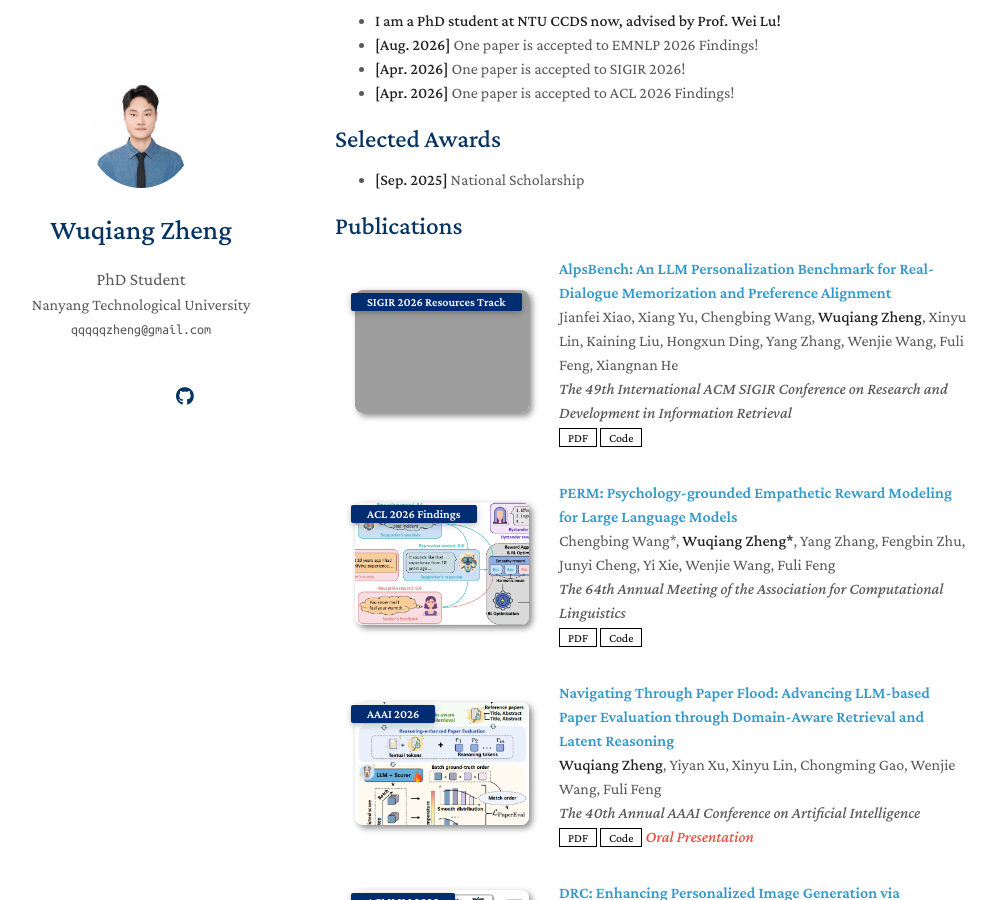
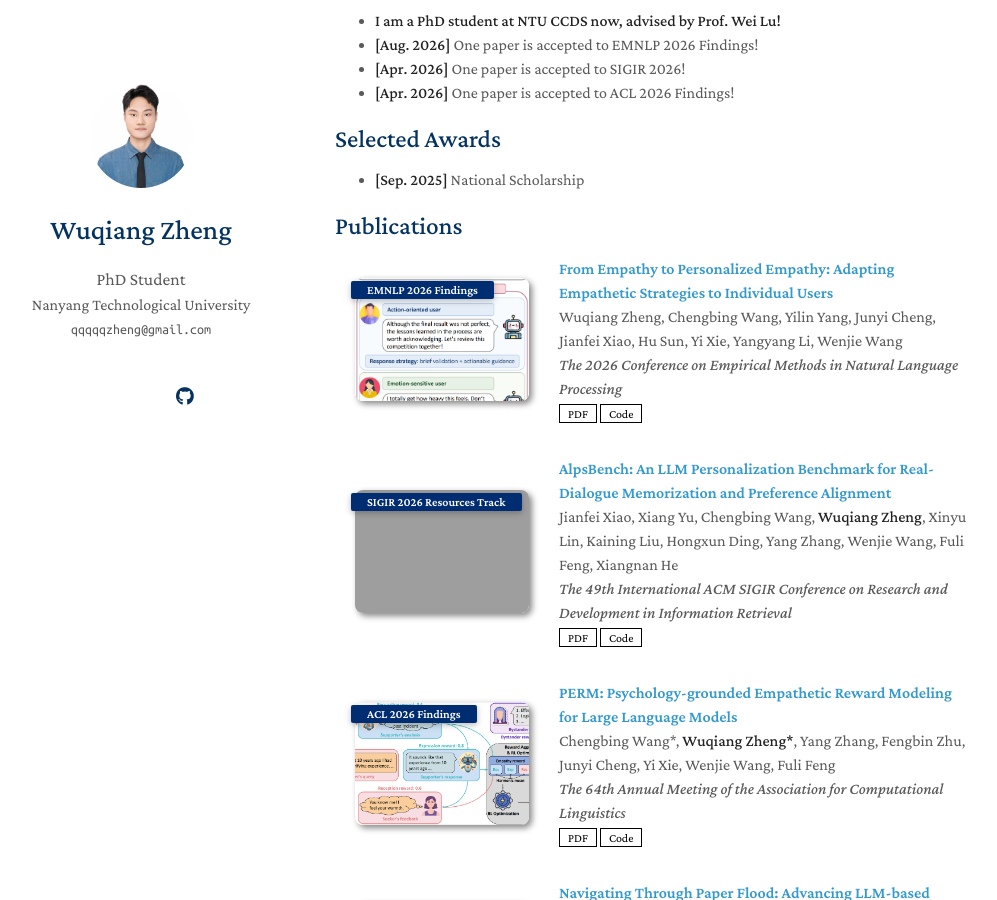
Before and after one commit to ZhengWwwq/ZhengWwwq.github.io, a Jekyll site: the page built from index.md, in a window 1280 px wide and 900 px high, scrolled down 1025 px. Shown: the whole window, without its empty margins (135-1132 px from the left). Built offline with Jekyll 4.4.1, drawn with Linux system fonts in a browser that asks for light colours; a style sheet for code colours, icons or effects is not loaded; our own code applies the rules of GitHub Pages for plain Markdown files; grey boxes are pictures that could not be loaded.

Commit message:
Update publications.yml

```diff
--- a/_data/publications.yml
+++ b/_data/publications.yml
@@ -1,4 +1,12 @@
 main:
+
+  - title: "From Empathy to Personalized Empathy: Adapting Empathetic Strategies to Individual Users"
+    authors: Wuqiang Zheng, Chengbing Wang, Yilin Yang, Junyi Cheng, Jianfei Xiao, Hu Sun, Yi Xie, Yangyang Li, Wenjie Wang
+    conference_short: EMNLP 2026 Findings
+    conference: The 2026 Conference on Empirical Methods in Natural Language Processing
+    pdf: https://aclanthology.org/2026.findings-emnlp.2227.pdf
+    code: https://github.com/ZhengWwwq/PersonalizedEmpathy
+    image: ./assets/img/peregrm.png
 
   - title: "AlpsBench: An LLM Personalization Benchmark for Real-Dialogue Memorization and Preference Alignment"
     authors: Jianfei Xiao, Xiang Yu, Chengbing Wang, <strong>Wuqiang Zheng</strong>, Xinyu Lin, Kaining Liu, Hongxun Ding, Yang Zhang, Wenjie Wang, Fuli Feng, Xiangnan He
```
